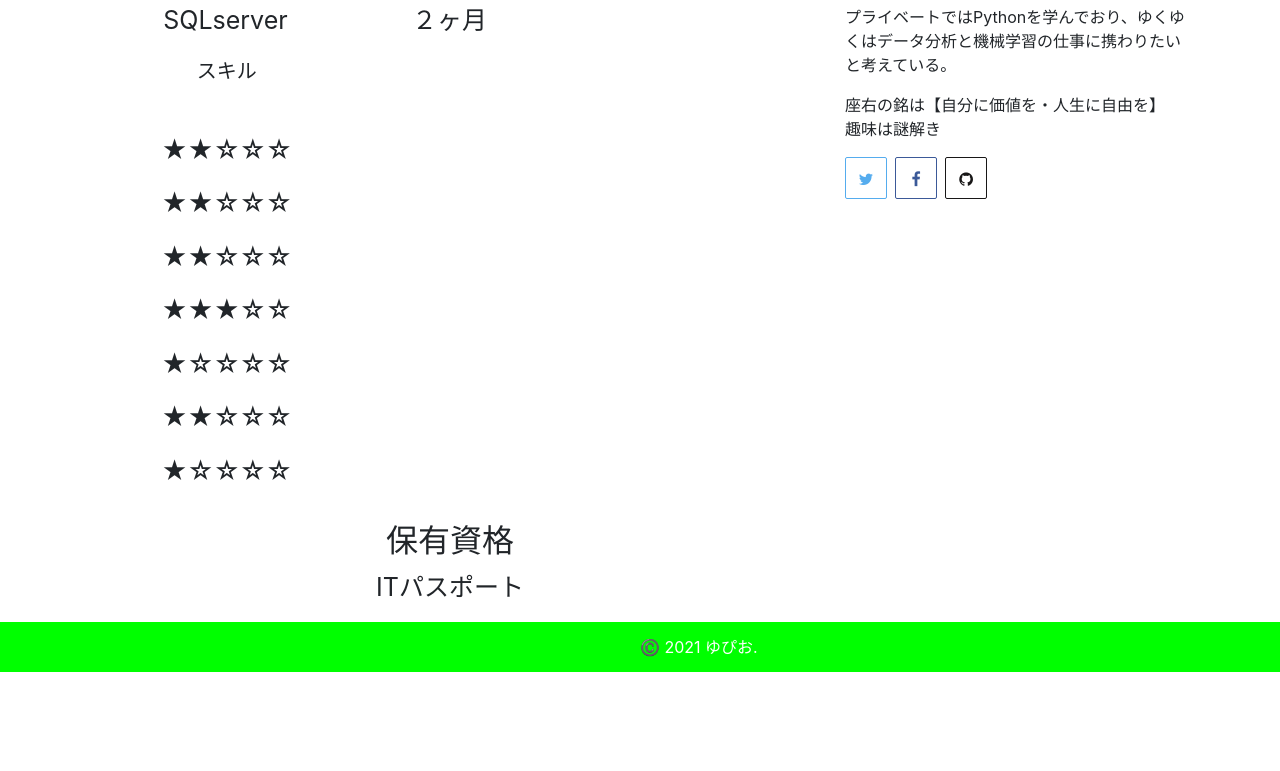
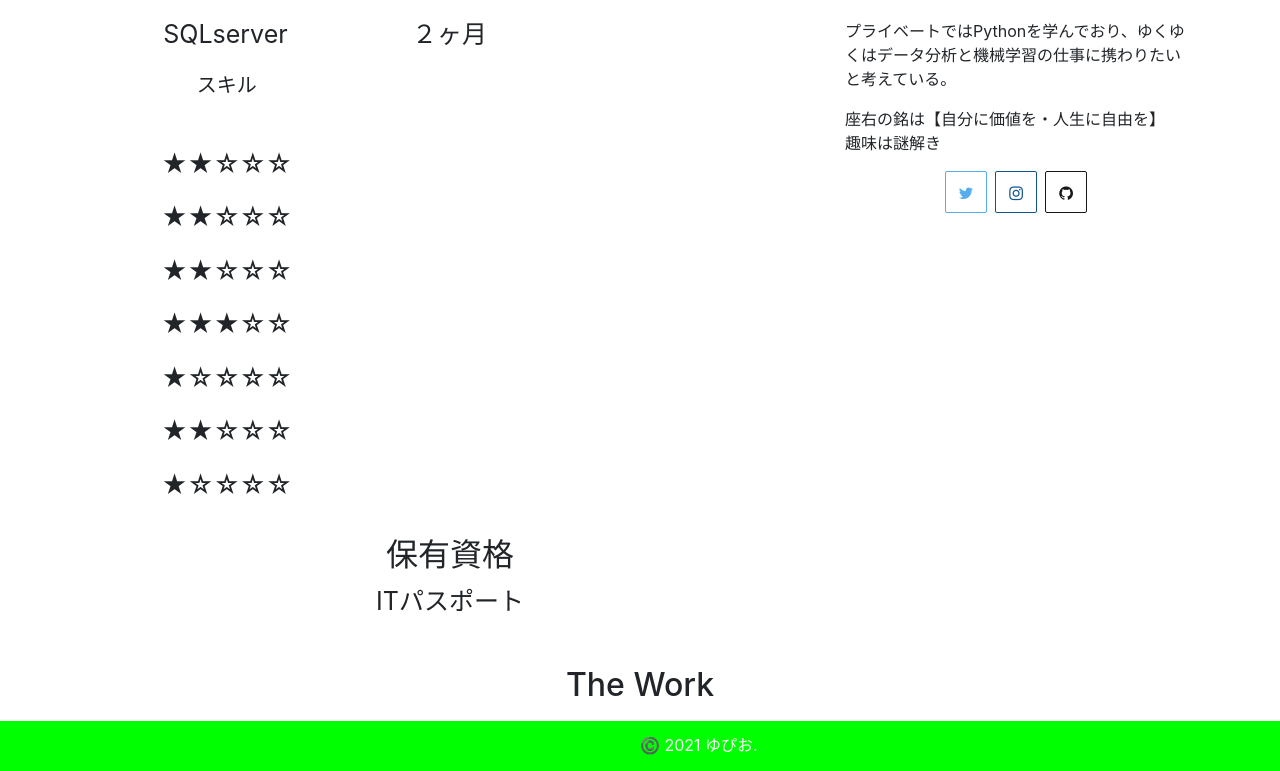
Before and after one commit to SakamotoYuuhi/my_app, a Django app: page /portfolio/ in a window 1280 px wide. Shown: the part 1267-2038 px from the top of the page. Before the commit the page ends 1939 px from the top, so only its background shows below. Run offline with Django 3.2, Linux system fonts and the light colour scheme; some libraries are stand-ins or nearby versions.

Commit message:
ヘッダなどの微調整

```diff
--- a/portfolio/static/portfolio/css/browser_icon.css
+++ b/portfolio/static/portfolio/css/browser_icon.css
@@ -1,11 +1,15 @@
-/* TwitterやGitHubのアイコン表示 */
+/* TwitterやGitHubなどのアイコン表示 */
 .follow-me {
   list-style: none;
   margin: 0 0 -8px;
-  overflow: hidden;
-  padding: 0;
+  position: relative;
+  left: 50%;
+	float: left;
+	padding: 0;
 }
 .follow-me li {
+  position: relative;
+	left: -50%;
   float: left;
   margin: 0 8px 8px 0;
   padding: 0;
--- a/portfolio/static/portfolio/css/portfolio_style.css
+++ b/portfolio/static/portfolio/css/portfolio_style.css
@@ -9,14 +9,25 @@ body {
 .navbar {
   width: 100vw;
   height: 75px;
-  color: white;
   background-color: lime;
 }
-.nav-list {
-  margin: auto;
-  list-style-type:none;
-  display:inline;
+.navbar ul {
+  position: relative;
+  left: 50%;
+  font-size: 30px;
+	float: left;
+}
+.navbar li {
+  margin-top: 10px;
+  margin-right: 100px;
+  text-decoration: underline;
+  position: relative;
+	left: -50%;
+  list-style-type: none;
   float: left;
+}
+.navbar li a {
+  color: white;
 }
 /* メインの画像とコメント（ゆぴおのポートフォリオ） */
 .main {
@@ -24,6 +35,7 @@ body {
 }
 #main_img {
   margin-top: 0px;
+  margin-bottom: 30px;
   width: 100vw;
   height: 100vh;
   opacity: 0.6;
@@ -41,18 +53,18 @@ body {
   text-align: center;
 }
 /* スキル紹介と自己紹介 */
-#skill_check {
+#skill_introduction {
   position: relative;
 	overflow: hidden;
   text-align: center;
 }
-#skill_check ul {
+#skill_introduction ul {
   margin-top: 10px;
   position: relative;
 	left: 5%;
 	float: left;
 }
-#skill_check li {
+#skill_introduction li {
   font-size: 20px;
   margin-right: 120px;
   list-style-type:none;
@@ -71,6 +83,14 @@ body {
   height: 280px;
   border-radius: 35%;
 }
+.work_introduction {
+  width: 100vw;
+  margin-top: 30px;
+}
+/* 作品紹介 */
+.work_introduction h2 {
+  text-align: center;
+}
 /* フッター画面 */
 footer {
   width: 100vw;
--- a/portfolio/templates/portfolio/index.html
+++ b/portfolio/templates/portfolio/index.html
@@ -17,10 +17,10 @@
     <header class="header">
       <nav class="navbar">
         <ul>
-          <li class="nav-list"><a href="#">Top</a></li>
-          <li class="nav-list"><a href="#">Skill</a></li>
-          <li class="nav-list"><a href="#">The Work</a></li>
-          <li class="nav-list"><a href="#">Contact</a></li>
+          <li><a href="#">Top</a></li>
+          <li><a href="#">Skill</a></li>
+          <li><a href="#">The Work</a></li>
+          <li><a href="#">Contact</a></li>
         </ul>
       </nav>
     </header>
@@ -28,12 +28,11 @@
       <img id="main_img" src="{% static 'portfolio/image/portfolio_main_img.jpg' %}">
       <h1 id="main_title">ゆぴおのポートフォリオ</h1>
     </div>
-    <p>
     <div class="container">
       <div class="row">
         <!-- 自分のプログラミングスキルを記載 -->
-        <div id="skill_check" class="col-8">
-          <h2>プログラミングスキル</h2>
+        <div id="skill_introduction" class="col-8">
+          <h2>Skill</h2>
           <ul>
             <li>
               <p>技術</p><br>
@@ -72,7 +71,7 @@
         <!-- プロフィールを記載 -->
         <div id="profile" class="col-4">
           <div>
-            <h2>プロフィール</h2>
+            <h2>Profile</h2>
             <img src="{% static 'portfolio/image/face_img.jpeg' %}">
             <h3>『ゆぴお』</h3>
             <p>元塾講師（数学）。テクノロジーの進歩をきっかけに、ITエンジニアとして転職。
@@ -83,10 +82,17 @@
             <ul class="follow-me">
               <!-- 新規タブで開く_blankと脆弱性の対策のnoopenerとnoreferrer -->
               <li><a href="https://twitter.com/yuuhi_sakamoto_" target="_blank" rel="noopener noreferrer"></a></li>
-              <li><a href="https://www.facebook.com" target="_blank" rel="noopener noreferrer"></a></li>
+              <li><a href="https://www.instagram.com/" target="_blank" rel="noopener noreferrer"></a></li>
               <li><a href="https://github.com/goodluckpenpen" target="_blank" rel="noopener noreferrer"></a></li>
             </ul>
           </div>
+        </div>
+        <!-- 自分の作品紹介 -->
+        <div class="work_introduction">
+          <h2>The Work</h2>
+          <ul>
+
+          </ul>
         </div>
       </div>
     </div>
```
